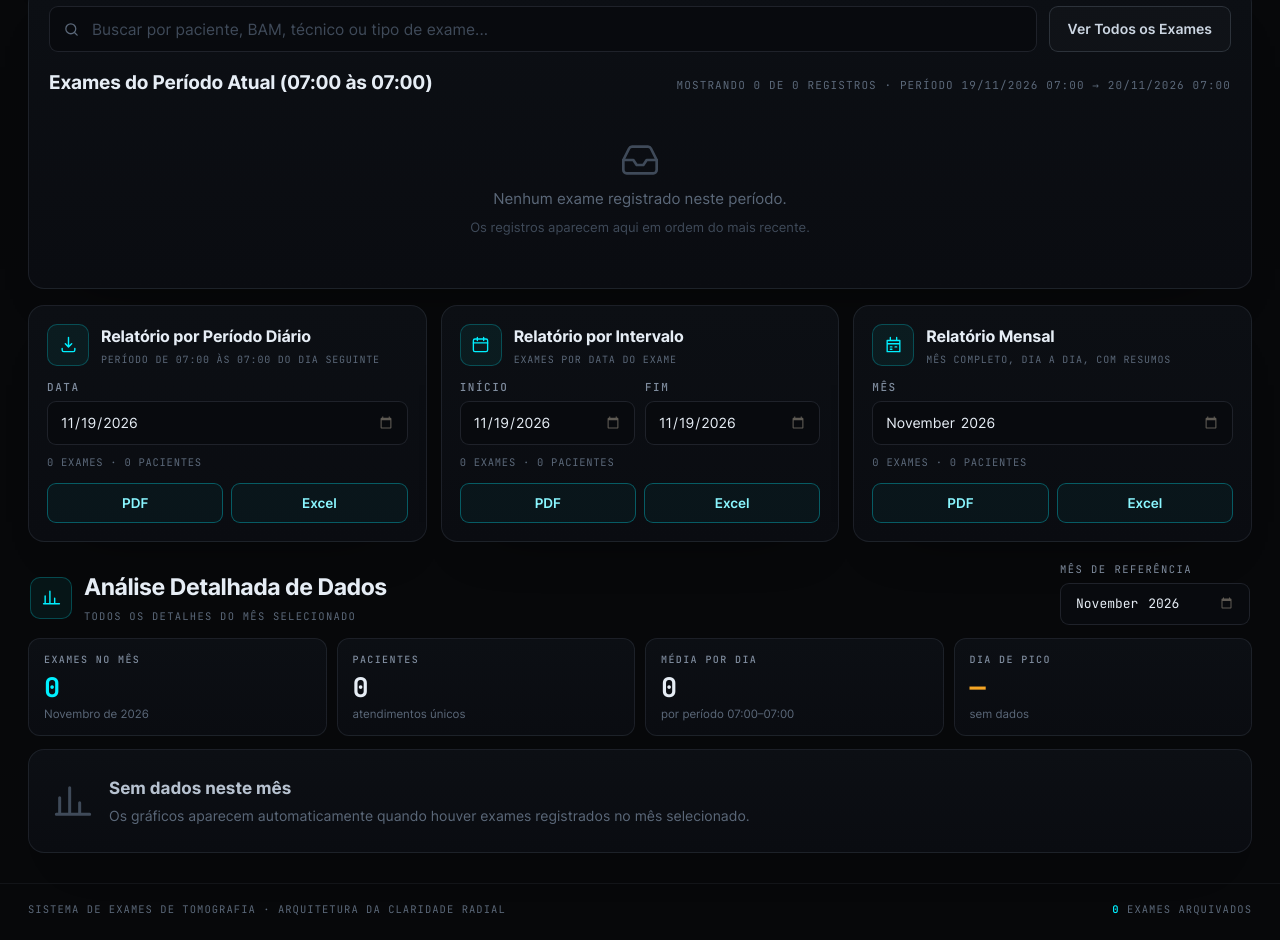
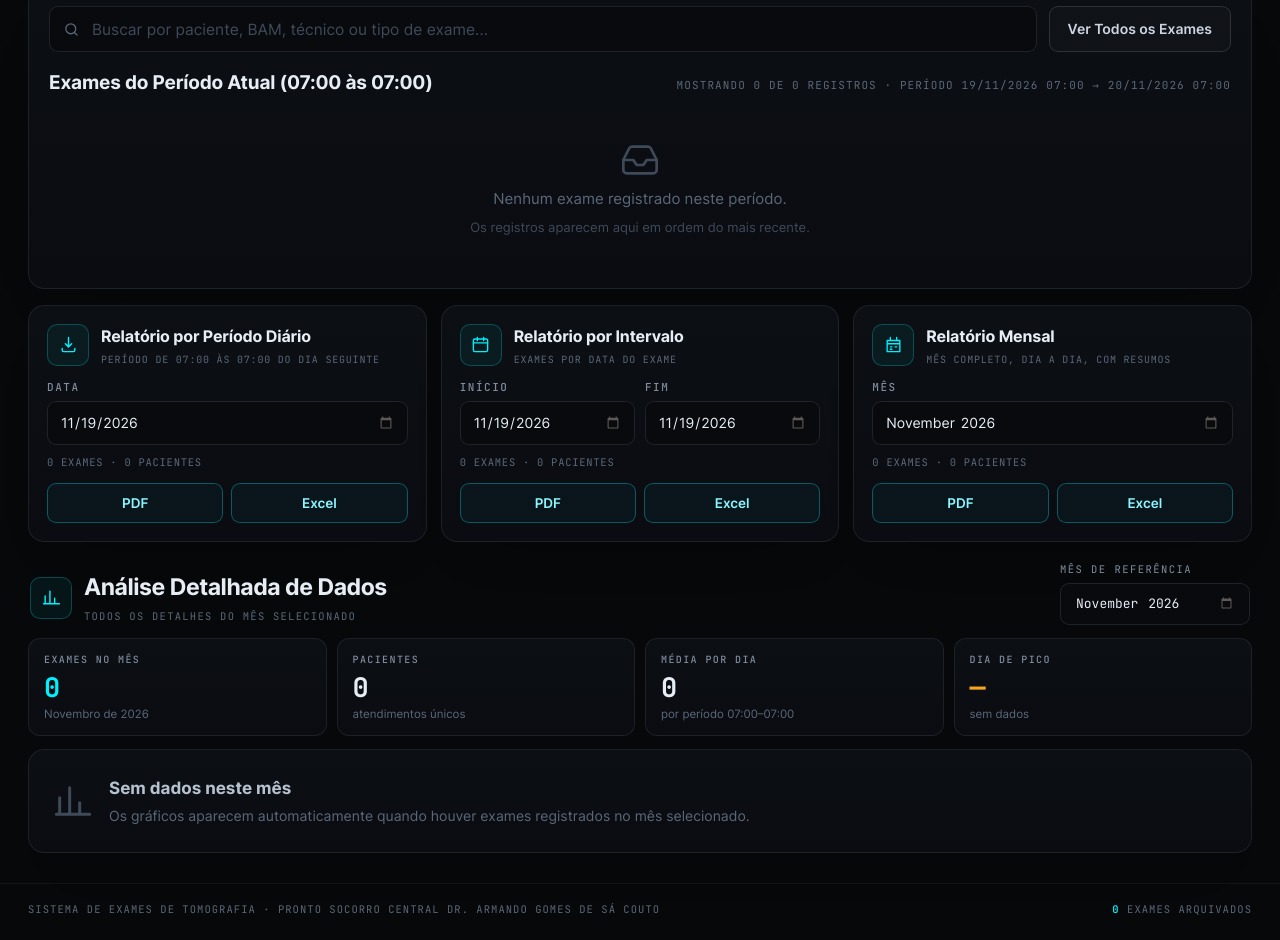
Before and after one commit to sistemaamiapp-coder/tomografia-psc, a plain HTML site: page index.html in a window 1280 px wide. Shown: the part 1007-1947 px from the top of the page. Drawn offline with Linux system fonts and the light colour scheme.

Commit message:
Remove credito do template no rodape

```diff
--- a/index.html
+++ b/index.html
@@ -332,7 +332,7 @@
 
 <footer class="footer">
   <div class="container footer-inner">
-    <p>Sistema de Exames de Tomografia · Arquitetura da Claridade Radial</p>
+    <p>Sistema de Exames de Tomografia · Pronto Socorro Central Dr. Armando Gomes de Sá Couto</p>
     <p><strong id="footTotal">0</strong> exames arquivados</p>
   </div>
 </footer>
```
